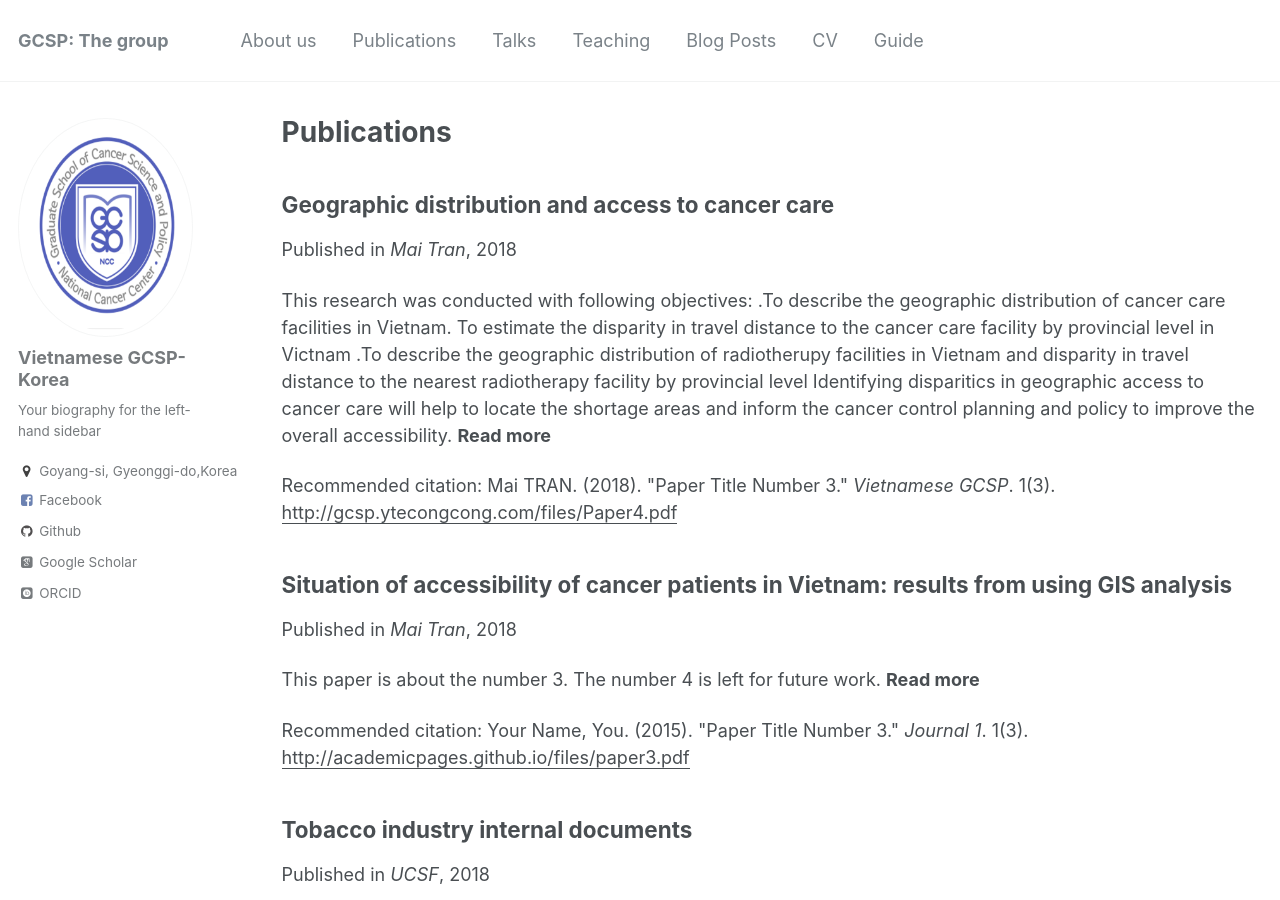
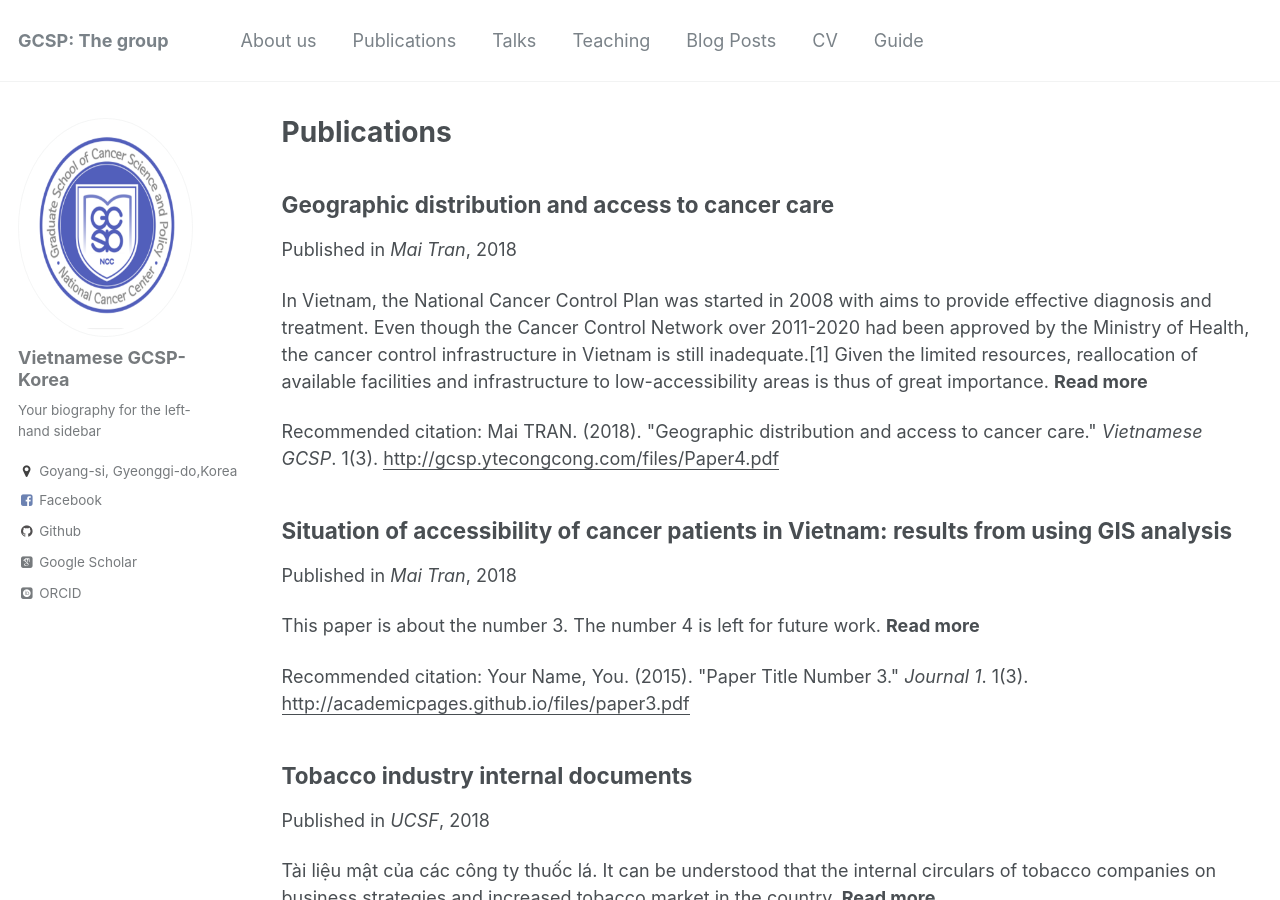
Before and after one commit to kklot/gcsp, a Jekyll site: the page built from _pages/publications.md, in a window 1280 px wide and 900 px high. Built offline with Jekyll 4.4.1, drawn with Linux system fonts in a browser that asks for light colours; some web fonts are replaced.

Commit message:
Update 2018-06-20-paper-title-number-6.md

```diff
--- a/_publications/2018-06-20-paper-title-number-6.md
+++ b/_publications/2018-06-20-paper-title-number-6.md
@@ -2,11 +2,11 @@
 title: "Geographic distribution and access to cancer care"
 collection: publications
 permalink: /publication/2018-06-20-paper-title-number-4
-excerpt: ' This research was conducted with following objectives: .To describe the geographic distribution of cancer care facilities in Vietnam. To estimate the disparity in travel distance to the cancer care facility by provincial level in Victnam .To describe the geographic distribution of radiotherupy facilities in Vietnam and disparity in travel distance to the nearest radiotherapy facility by provincial level Identifying disparitics in geographic access to cancer care will help to locate the shortage areas and inform the cancer control planning and policy to improve the overall accessibility.'
+excerpt: ' In Vietnam, the National Cancer Control Plan was started in 2008 with aims to provide effective diagnosis and treatment. Even though the Cancer Control Network over 2011-2020 had been approved by the Ministry of Health, the cancer control infrastructure in Vietnam is still inadequate.[1] Given the limited resources, reallocation of available facilities and infrastructure to low-accessibility areas is thus of great importance.'
 date: 2018-06-20
 venue: 'Mai Tran'
 paperurl: 'http://gcsp.ytecongcong.com/files/Paper4.pdf'
-citation: 'Mai TRAN. (2018). &quot;Paper Title Number 3.&quot; <i>Vietnamese GCSP</i>. 1(3).'
+citation: 'Mai TRAN. (2018). &quot;Geographic distribution and access to cancer care.&quot; <i>Vietnamese GCSP</i>. 1(3).'
 ---
  this research was conducted with following objectives: .To describe the geographic distribution of cancer care facilities in Vietnam. To estimate the disparity in travel distance to the cancer care facility by provincial level in Victnam .To describe the geographic distribution of radiotherupy facilities in Vietnam and disparity in travel distance to the nearest radiotherapy facility by provincial level Identifying disparitics in geographic access to cancer care will help to locate the shortage areas and inform the cancer control planning and policy to improve the overall accessibility
 [Download paper here](http://gcsp.ytecongcong.com/files/Paper4.pdf)
```
